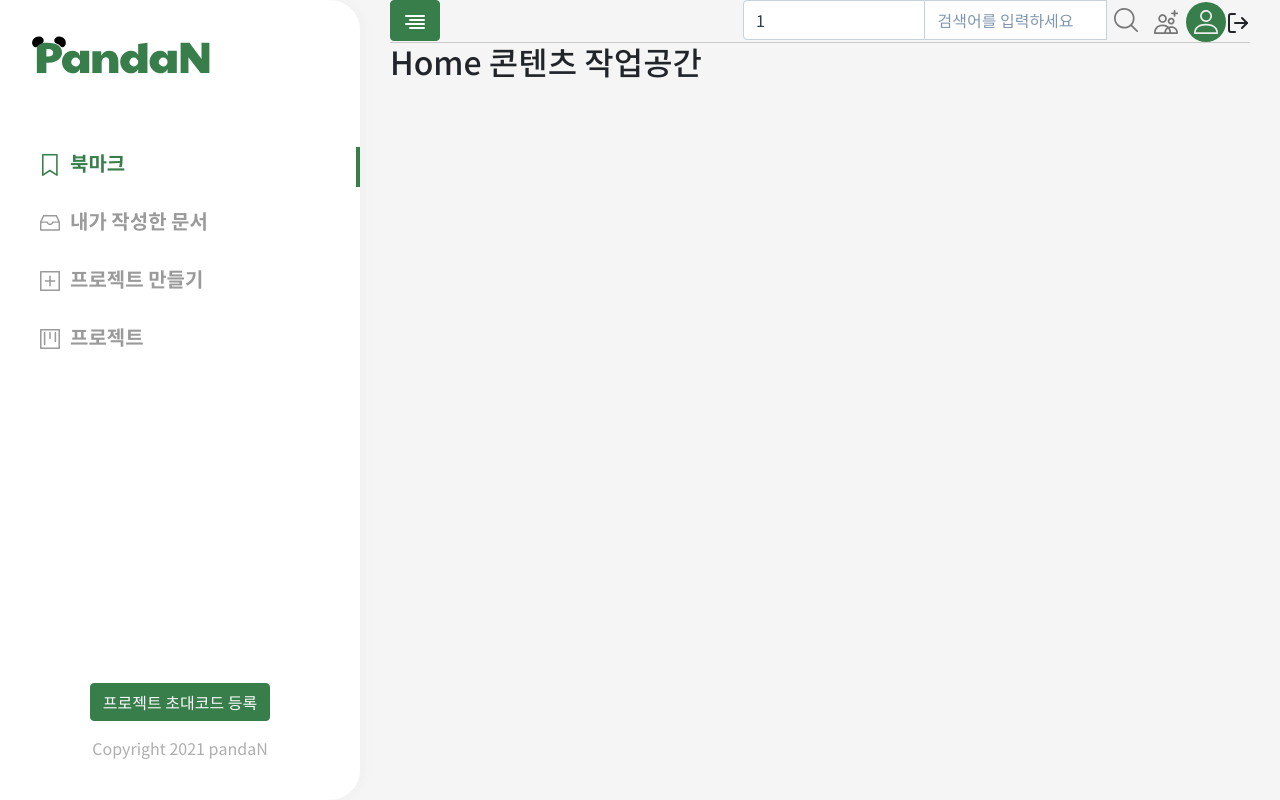
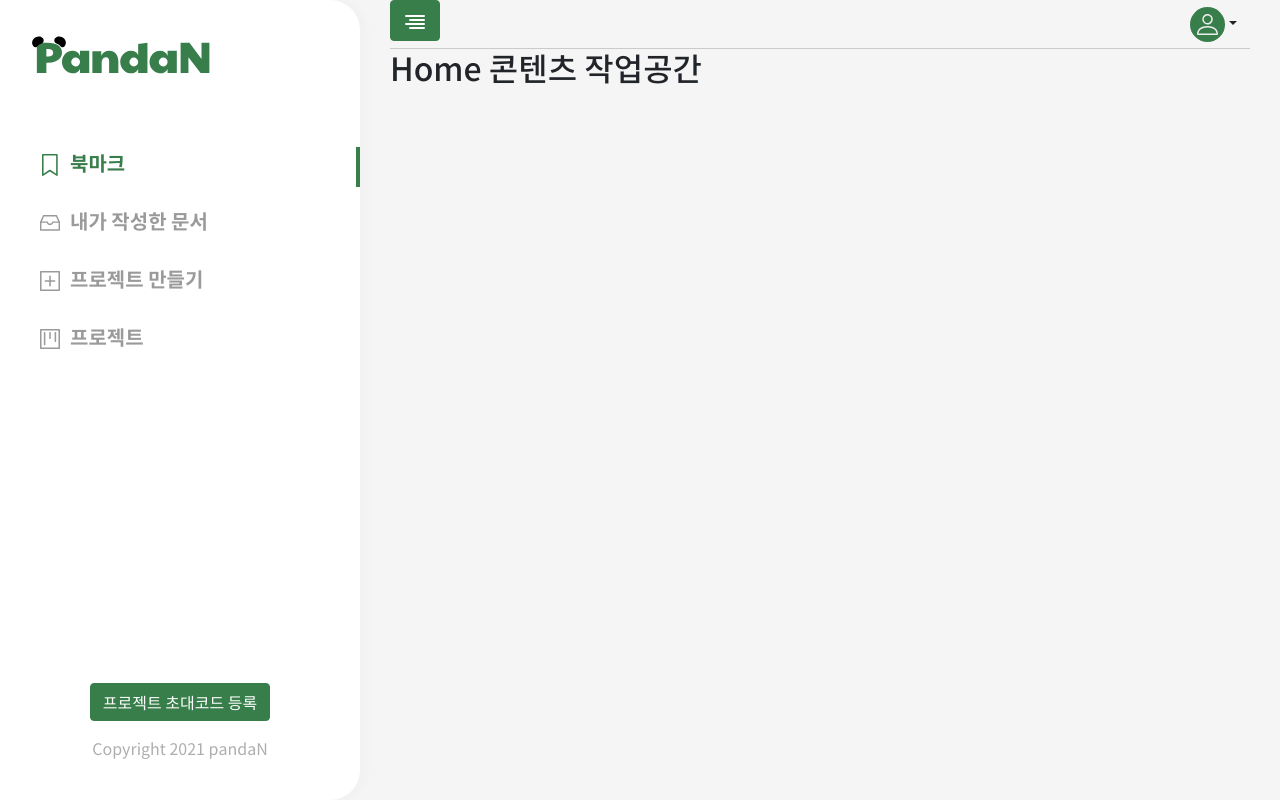
Before and after one commit to leechoiswim1/Team-PandaN-Front, a React (Create React App) app: page / in a window 1280 px wide. Built offline with nearby package versions, Linux system fonts and the light colour scheme.

Commit message:
[VIEW] [컴포넌트] 헤더 header 작성 #4

```diff
--- a/src/components/Header.jsx
+++ b/src/components/Header.jsx
@@ -7,9 +7,8 @@ import { Container, Col, Row, InputGroup,
 Form, FormControl, Button, Dropdown, DropdownButton } from "react-bootstrap";
 
 /* == Library - Icon (react-feather) */
-// https://feathericons.com/?query=logout
+// https://feathericons.com/
 import { AlignRight } from "react-feather";
-import { LogOut } from "react-feather";
 
 /* == Custom - Component */
 import { Modals, EditorModal } from "./";
@@ -26,35 +25,49 @@ const Header = ({ history }) => {
     <header className="header" id="header">
       <Container fluid>
         <Row>
-          <Col lg={2}>
+          <Col>
             {/* == 햄버거 메뉴 */}
-            <Button><AlignRight /></Button>
+            <Button id="btn-hamburger"><AlignRight/></Button>
           </Col>
-          <Col lg={10} className="d-inline-flex justify-content-end">
+          <Col className="d-inline-flex justify-content-end">
             {/* == 검색창 */}
-            <div className="search-group">
+            {/* <div className="search-group">
               <InputGroup className="mb-3">
                 <select className="form-control">
-                  <option>1</option>
-                  <option>2</option>
-                  <option>3</option>
+                  <option>전체</option>
+                  <option>게시글 제목</option>
+                  <option>게시글 상태</option>
                 </select>
-                <FormControl placeholder="검색어를 입력하세요" />
-                {/* <Button variant="parimary"><img src={IconSearch} /></Button> */}
+                <FormControl placeholder="검색어를 입력하세요"/>
                 <button>
-                  <IconSearch width="40" height="40" fill="#767676" />
+                  <IconSearch width="40" height="40" fill="#767676"/>
                 </button>
               </InputGroup>
-            </div>
+            </div> */}
 
             {/* == 멤버 추가 */}
-            <button><IconMemberAdd width="40" height="40" fill="#767676" /></button>
+            {/* <button><IconMemberAdd width="40" height="40" fill="#767676"/></button> */}
 
             {/* == 유저프로필 */}
-            <button><IconProfile width="40" height="40" fill="#767676" /></button>
+            {/* <button><IconProfile width="40" height="40" fill="#767676" /></button> */}
+            <Dropdown>
+              <Dropdown.Toggle variant="success" align="end">
+                <IconProfile width="35" height="35" fill="#ffffff" />
+              </Dropdown.Toggle>
 
-            {/* == 로그아웃 */}
-            <button><LogOut /></button>
+              <Dropdown.Menu className="dropdown-group">
+                <Dropdown.ItemText className="text-center">
+                  <IconProfile width="40" height="40" fill="#ffffff" className="dropdown-profile"/>
+                  <p className="dropdown-name">User Name</p>
+                  <p className="dropdown-email">UserId_123456789@gmail.com</p>
+                </Dropdown.ItemText>
+                <Dropdown.Divider style={{height: "0"}}/>
+                <Dropdown.ItemText>
+                  {/* == 로그아웃 */}
+                  <Button variant="primary" size="sm" className="d-block w-100">로그아웃</Button>
+                </Dropdown.ItemText>
+              </Dropdown.Menu>
+            </Dropdown>
           </Col>
         </Row>
       </Container>
```
